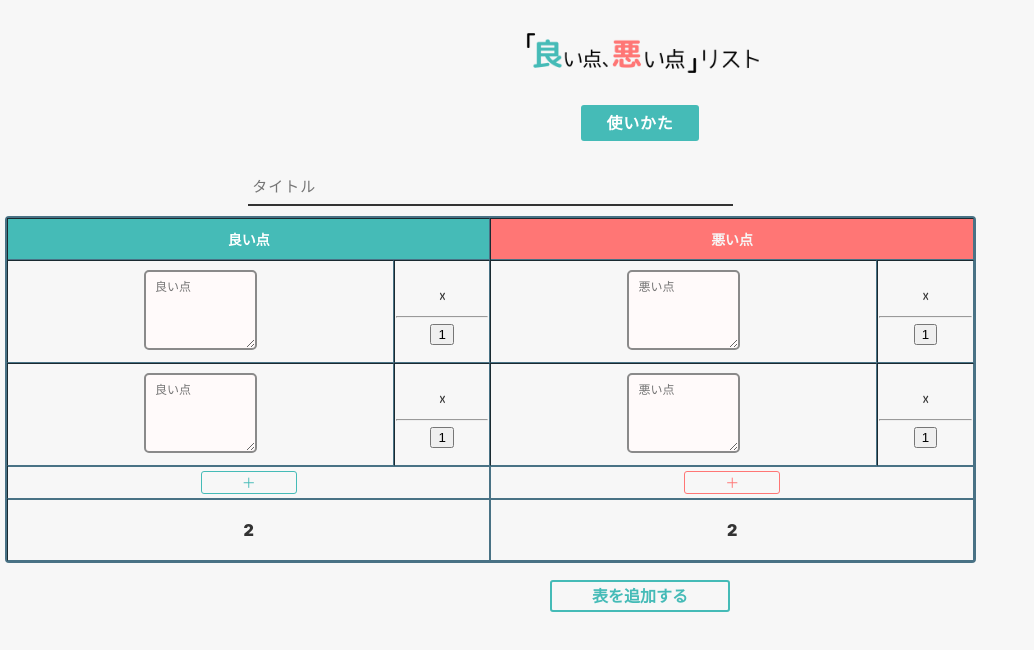
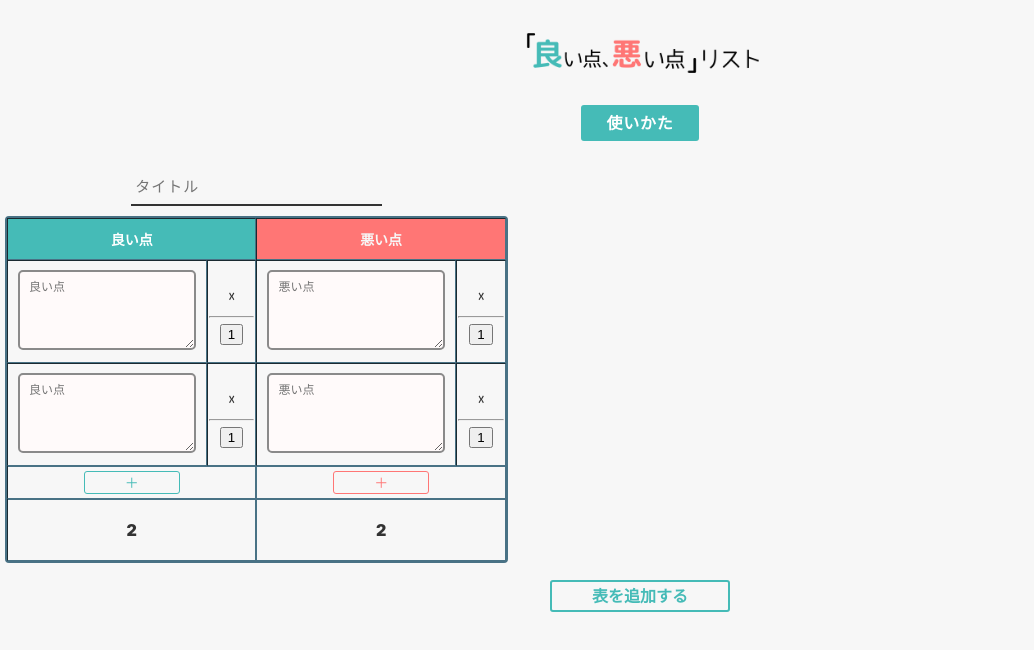
Before and after one commit to shigasy/pros-cons-list, a React (Create React App) app: page / in a window 1280 px wide. Shown: the top 650 px of the page, without its empty margins (0-1034 px from the left). Built offline with nearby package versions, Linux system fonts and the light colour scheme.

Commit message:
update consとpaddingを修正

```diff
--- a/src/components/Table.css
+++ b/src/components/Table.css
@@ -21,7 +21,7 @@
     border-top: 1px solid #497285;
 }
 
-table tbody tr td {
+table tbody td {
     padding: 0.4rem 1.0rem;
     width: 20rem;
 }
--- a/src/components/Table.js
+++ b/src/components/Table.js
@@ -99,7 +99,7 @@ function Table() {
             }
             if (tablePoint.cons.length > i) {
               table = [...table,
-                <td className="table__data--text"><textarea className="table__data--textarea-pros" placeholder="悪い点"/>
+                <td className="table__data--text"><textarea className="table__data--textarea-cons" placeholder="悪い点"/>
                 </td>]
               table = [...table, <td className="table__data--value"><p onClick={() => removeConsColumn(i)}><strong>☓</strong></p>
                 <hr/>
```
Also changed, not shown: 1 other file (tests, documents, lock files or other folders).
